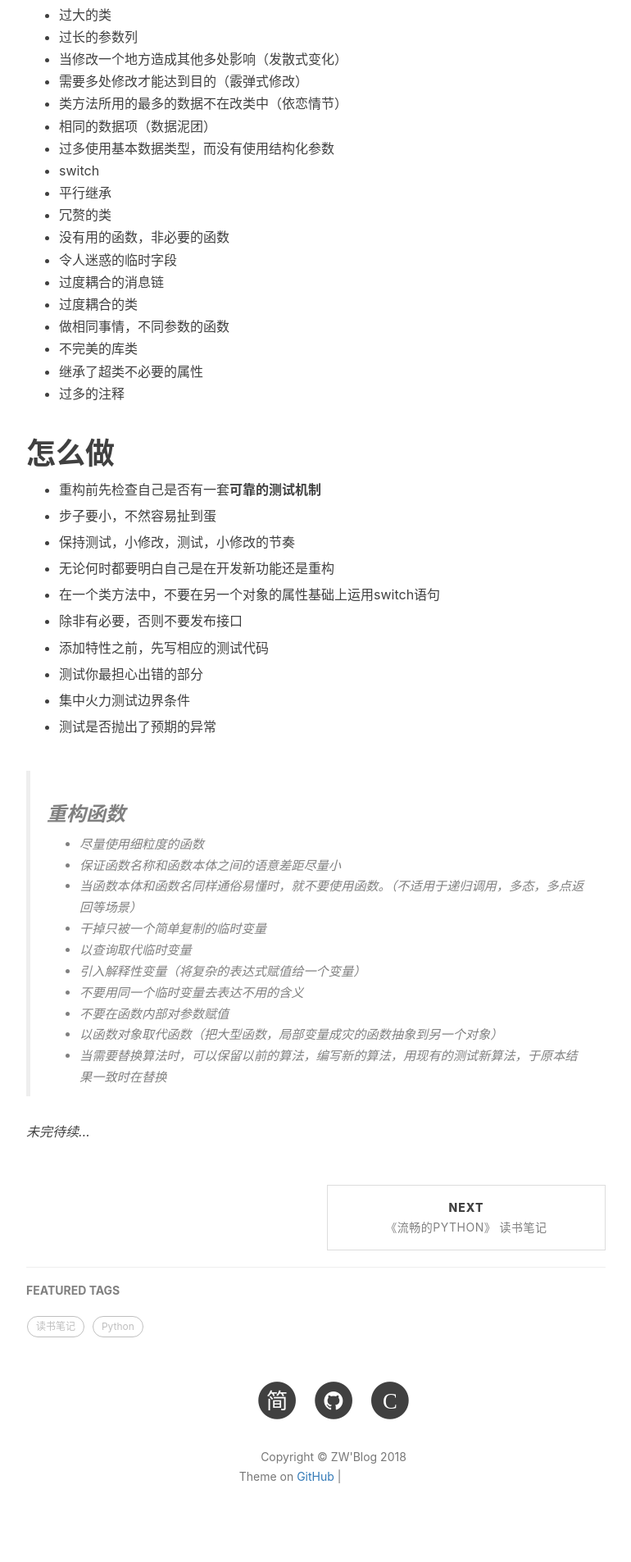
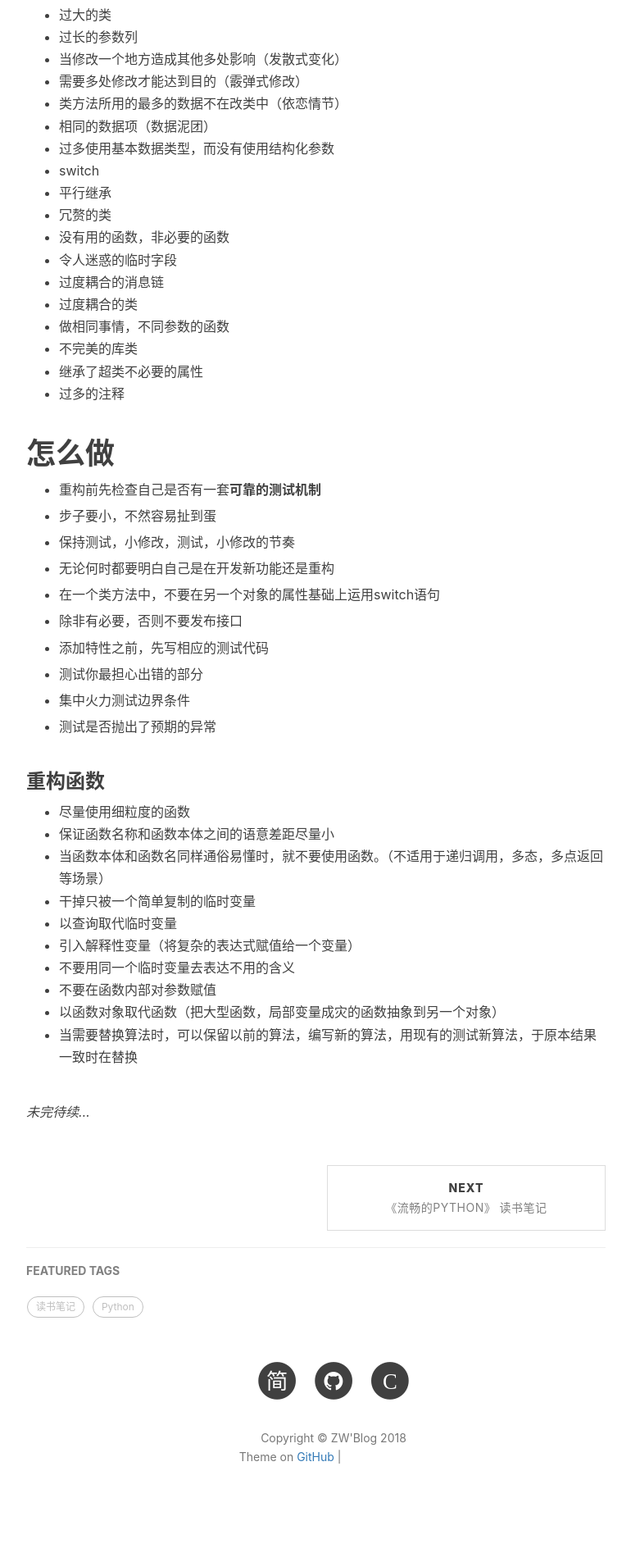
Before and after one commit to GitZW/gitzw.github.io, a Jekyll site: the page built from _posts/2018-11-16-《重构 改善既有代码的设计》读书笔记.md, in a window 1280 px wide. Shown: the part 1409-3314 px from the top of the page at 82% size, without its empty margins (233-1003 px from the left). Built offline with Jekyll 4.4.1, drawn with Linux system fonts in a browser that asks for light colours; nearby versions of some CDN libraries; comment, search, counter and statistics services are not loaded; after the commit the page ends 3290 px from its top, so only the background shows below that; grey boxes are pictures that could not be loaded.

```diff
--- a/_posts/2018-11-16-《重构 改善既有代码的设计》读书笔记.md
+++ b/_posts/2018-11-16-《重构 改善既有代码的设计》读书笔记.md
@@ -78,7 +78,7 @@ tags:
 
 * 测试是否抛出了预期的异常
 
-> ### 重构函数
+### 重构函数
 * 尽量使用细粒度的函数
 * 保证函数名称和函数本体之间的语意差距尽量小
 * 当函数本体和函数名同样通俗易懂时，就不要使用函数。（不适用于递归调用，多态，多点返回等场景）
```
